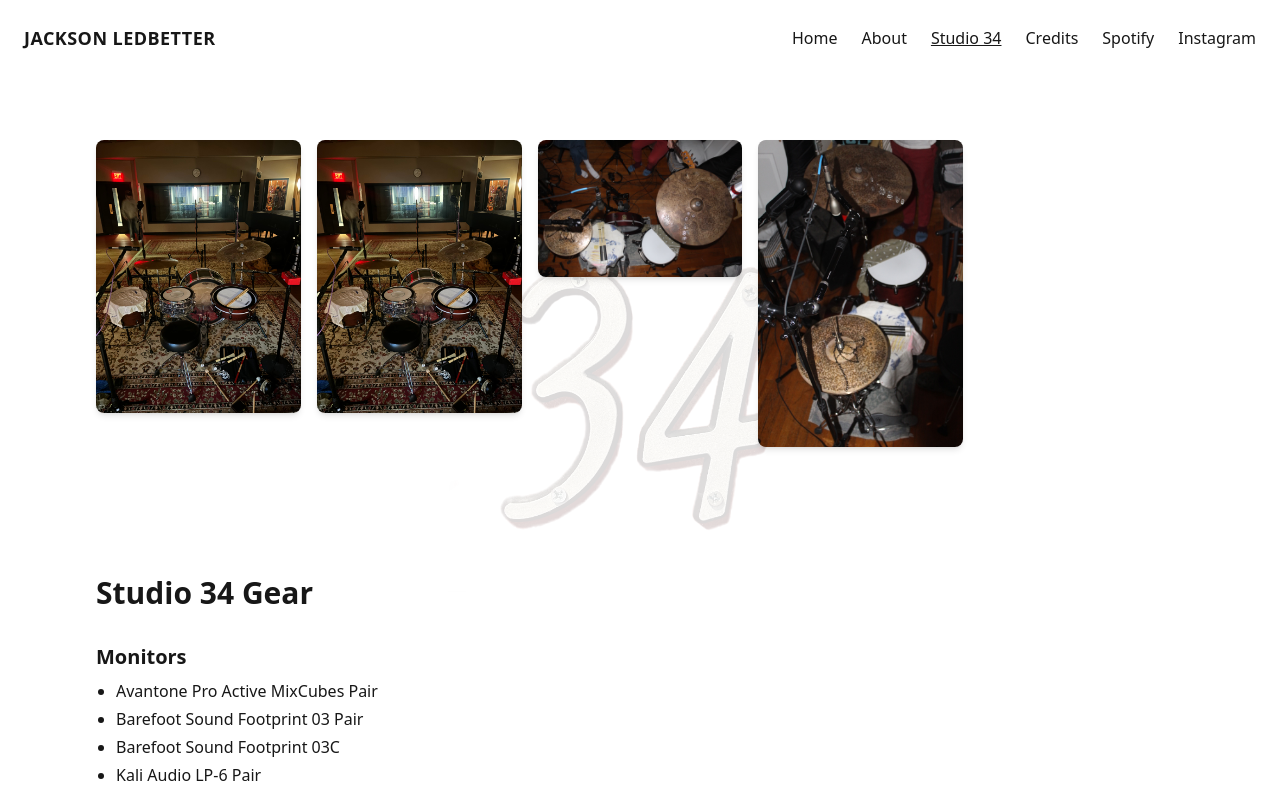
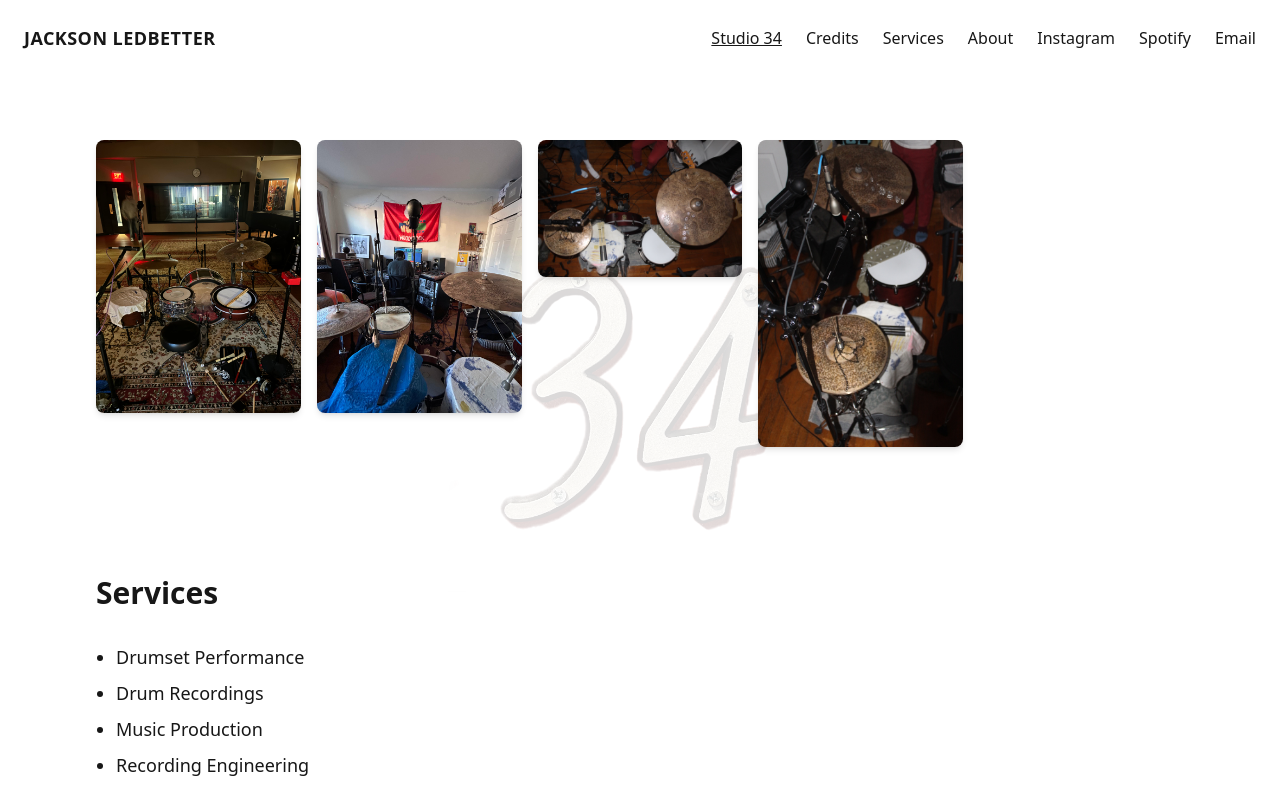
Before and after one commit to sungbinyun03/jacksonLedbetter, a React (Vite) app: page /studio in a window 1280 px wide. Shown: the top 792 px of the page. Built offline with nearby package versions, Linux system fonts and the light colour scheme.

Commit message:
updated to com02

```diff
--- a/package.json
+++ b/package.json
@@ -11,8 +11,8 @@
     "buffer": "^6.0.3",
     "decap-cms-app": "^3.6.4",
     "gray-matter": "^4.0.3",
-    "react": "^18.2.0",
-    "react-dom": "^18.2.0",
+    "react": "^19.1.0",
+    "react-dom": "^19.1.0",
     "react-helmet": "^6.1.0",
     "react-markdown": "^9.1.0",
     "react-router-dom": "^6.22.1",
--- a/src/components/Hero.jsx
+++ b/src/components/Hero.jsx
@@ -11,12 +11,12 @@ export default function Hero() {
 
       {/* name */}
       <h1 className="text-2xl font-extrabold tracking-wide mb-4">
-        JACKSON LEDBETTER
+        JACKSON LEDBETTER
       </h1>
 
       {/* tagline */}
       <p className="max-w-xl leading-relaxed">
-        is a <strong>drummer, producer, educator, recording, mixing &amp; mastering engineer</strong> based in <strong>Northern Virginia</strong>.
+        is a <strong>drummer, producer, educator, recording, mixing & mastering engineer</strong> based in <strong>Northern Virginia</strong>.
       </p>
     </section>
   );
--- a/src/components/Navbar.jsx
+++ b/src/components/Navbar.jsx
@@ -3,11 +3,9 @@ import { useState } from "react";
 import logo34 from "../assets/34logo1.png";
 
 const navLinks = [
-  { path: "/", label: "Home" },
-  { path: "/about", label: "About" },
+  { path: "/about", label: "About" }
   // { path: "/blog", label: "Blog" }
 ];
-
 
 function StudioNavItem({ closeMenu }) {
   const [burst, setBurst] = useState(false);
@@ -45,9 +43,12 @@ function StudioNavItem({ closeMenu }) {
 export default function Navbar() {
   const [open, setOpen] = useState(false);
 
+  // Helper to close menu on link click
+  const handleClose = () => setOpen(false);
+
   return (
     <header className="sticky top-0 z-50 bg-white/80 backdrop-blur px-4 py-6 md:px-6">
-  <nav className="max-w-7xl mx-auto flex items-center justify-between py-1"> {/* 👈 kill .section, set py-1 */}
+      <nav className="max-w-7xl mx-auto flex items-center justify-between py-1">
         <NavLink to="/" className="font-extrabold text-lg leading-none tracking-wide">
           JACKSON LEDBETTER
         </NavLink>
@@ -60,16 +61,24 @@ export default function Navbar() {
           ☰
         </button>
 
+        {/* Desktop menu */}
         <ul
-      className={`md:flex gap-6 font-medium leading-none items-center ${
-        open ? "block" : "hidden md:block"
-      }`}
+          className={
+            "gap-6 font-medium leading-none items-center hidden md:flex"
+          }
         >
+          <StudioNavItem closeMenu={handleClose} />
+          <li><a href="https://credits.muso.ai/profile/5162283a-055d-43d7-b063-5fd7b3b76e64" className="hover:underline">Credits</a></li>
+          <li>
+            <NavLink to="/studio#services" className="hover:underline" onClick={handleClose}>
+              Services
+            </NavLink>
+          </li>
           {navLinks.map(l => (
             <li key={l.path} className="py-0.5">
               <NavLink
                 to={l.path}
-            onClick={() => setOpen(false)}
+                onClick={handleClose}
                 className={({ isActive }) =>
                   isActive ? "underline" : "hover:underline"
                 }
@@ -78,14 +87,42 @@ export default function Navbar() {
               </NavLink>
             </li>
           ))}
-      <StudioNavItem closeMenu={() => setOpen(false)} />
+          <li><a href="https://www.instagram.com/jackson.ledbetter?igsh=eXJpaDY3eGcwdGpt&utm_source=qr" className="hover:underline">Instagram</a></li>
+          <li><a href="https://open.spotify.com/artist/5JemdPtKVI3tRODIOvSZbp?si=mqLloH-EQS2gPIATt3QxKw" className="hover:underline">Spotify</a></li>
+          <li><a href="mailto:jackson@jacksonledbetter.com" className="hover:underline">Email</a></li>
+        </ul>
 
-      <li><a href = " https://credits.muso.ai/profile/5162283a-055d-43d7-b063-5fd7b3b76e64" className = "hover:underline"> Credits </a></li>
-      <li><a href="https://open.spotify.com/artist/5JemdPtKVI3tRODIOvSZbp?si=mqLloH-EQS2gPIATt3QxKw" className="hover:underline">Spotify</a></li>
-      <li><a href="https://www.instagram.com/jackson.ledbetter?igsh=eXJpaDY3eGcwdGpt&utm_source=qr" className="hover:underline">Instagram</a></li>
+        {/* Mobile menu overlay */}
+        {open && (
+          <div className="fixed inset-0 z-50 bg-white/95 flex flex-col items-center justify-start pt-24 px-6 md:hidden transition-all">
+            <ul className="flex flex-col gap-6 w-full text-lg font-medium">
+              <StudioNavItem closeMenu={handleClose} />
+              <li><a href="https://credits.muso.ai/profile/5162283a-055d-43d7-b063-5fd7b3b76e64" className="hover:underline" onClick={handleClose}>Credits</a></li>
+              <li>
+                <NavLink to="/studio#services" className="hover:underline" onClick={handleClose}>
+                  Services
+                </NavLink>
+              </li>
+              {navLinks.map(l => (
+                <li key={l.path} className="py-0.5">
+                  <NavLink
+                    to={l.path}
+                    onClick={handleClose}
+                    className={({ isActive }) =>
+                      isActive ? "underline" : "hover:underline"
+                    }
+                  >
+                    {l.label}
+                  </NavLink>
+                </li>
+              ))}
+              <li><a href="https://www.instagram.com/jackson.ledbetter?igsh=eXJpaDY3eGcwdGpt&utm_source=qr" className="hover:underline" onClick={handleClose}>Instagram</a></li>
+              <li><a href="https://open.spotify.com/artist/5JemdPtKVI3tRODIOvSZbp?si=mqLloH-EQS2gPIATt3QxKw" className="hover:underline" onClick={handleClose}>Spotify</a></li>
+              <li><a href="mailto:jackson@jacksonledbetter.com" className="hover:underline" onClick={handleClose}>Email</a></li>
             </ul>
+          </div>
+        )}
       </nav>
     </header>
-
   );
 }
--- a/src/data/gear.js
+++ b/src/data/gear.js
@@ -98,10 +98,13 @@ export default {
     Keys: [
       "Microkorg Vocoder/Keyboard",
       "Korg Minilogue Synthesizer",
-      "Behringer Model D Synthesizer",
+      "Behringer Model D Synthesizer",
       "Casio CZ‑230S Synthesizer",
       "Casio CT‑360 Keyboard",
-      "Yamaha PSR E403 Keyboard",
+      "Moog Etherwave Theremin",
+      "Teenage Engineering Sub",
+      "Yamaha DX21 Synthesizer",
+      "Yamaha PSR E403 Keyboard",
       "Alesis Nanopiano Module",
       "Arturia Keylab MIDI Keyboard",
       "Various software synths"
--- a/src/pages/About.jsx
+++ b/src/pages/About.jsx
@@ -3,10 +3,12 @@ import about2 from "../assets/ledbetter3.jpg";
 
 const paragraphs = [
   "Jackson Ledbetter, a Northern Virginia native, is a producer, recording and post‑production engineer, studio musician, and educator.",
-  "He began playing drums in third grade and has since performed over 400 shows across the nation. He has played drums for artists like Vivienne Artur, Shane Brady, Ellie Irwin, Dipsea Flower, and Matilde Heckler at venues such as Brighton Music Hall, Mercury Lounge, and Rockwood Music Hall.",
-  "In 2023 he performed at Faster Horses Country Music Festival supporting Vivienne Artur. Jackson has tracked drums and percussion for a wide variety of artists spanning many genres, with examples including Nicolas McCoppin, Dipsea Flower, and Ruby Plume.",
-  "He is fluent in Pro Tools and Ableton Live 12 and recently launched his full‑service studio business, Studio 34.",
-  "Jackson graduated with a Bachelor of Music from Berklee College of Music in May 2025."
+  "He began playing drums in third grade and has since performed over 400 shows across the nation. He has played drums for artists like Vivienne Artur, Shane Brady, Ellie Irwin, Dipsea Flower, and Matilde Heckler performing at venues such as Brighton Music Hall, Mercury Lounge, and Rockwood Music Hall.",
+  "In 2023 he performed at Faster Horses Country Music Festival supporting Vivienne Artur. Jackson has tracked drums and percussion for a wide variety of artists spanning many genres, some examples including Nicolas McCoppin, Dipsea Flower, Ruby Plume.",
+  "Music production is what set him on a career within the music industry, and what inspired him to pursue a degree at Berklee. He started his production career with Logic and is now focused in Pro Tools and Ableton Live 12. His production work has featured on songs by Vivienne Artur, Kohanna, and his own music including recent projects like Vivienne's sophomore EP \"Take It All Home\" and a collaborative piece with close friends Nathan Mayne and Aidan Bass titled \"APT 34.\"",
+  "Jackson initially began mixing and mastering only on songs he produced, but has since expanded into post‑production engineering for other artists. He has mixed for Vivienne Artur, Dipsea Flower, Keefer, Anyon Elder, and Mac n Toss. Notable mastering work includes \"Needing Me\" by Vivienne Artur, \"Sundance\" by Dipsea Flower, and \"Painting Fences\" by Anyon Elder.",
+  "He has had over 20 students in either drumset, concert percussion, or music production lessons since he started teaching in 2018.",
+  "Jackson graduated with a Bachelor of Music from Berklee College of Music in May 2025, at the same time he also launched his full‑service music studio/business, Studio 34."
 ];
 
 export default function About() {
--- a/src/pages/Studio.jsx
+++ b/src/pages/Studio.jsx
@@ -4,12 +4,35 @@ import drums2 from "../assets/drums2.jpg";
 import drums3 from "../assets/drums3.JPG";
 import drums4 from "../assets/drums4.JPG";
 import logoBg from "../assets/34logo2.PNG";
+import { useEffect } from "react";
+import { useLocation } from "react-router-dom";
 
 // import drums5 from "../assets/drums4.jpg";
 
 
 export default function Studio() {
   const gallery = [drums1, drums2, drums3, drums4];
+
+  const services = [
+    "Drumset Performance",
+    "Drum Recordings",
+    "Music Production",
+    "Recording Engineering",
+    "Mix & Master Engineering",
+    "Drum Lessons",
+    "Music Production Lessons"
+  ];
+
+  // Scroll to #services if hash is present
+  const location = useLocation();
+  useEffect(() => {
+    if (location.hash === "#services") {
+      const el = document.getElementById("services");
+      if (el) {
+        el.scrollIntoView({ behavior: "smooth", block: "start" });
+      }
+    }
+  }, [location]);
 
   return (
     <div className="relative">
@@ -29,9 +52,19 @@ export default function Studio() {
         ))}
       </section>
 
+      {/* services section */}
+      <section id="services" className="section">
+        <h2 className="text-3xl font-bold mb-8">Services</h2>
+        <ul className="list-disc pl-5 space-y-2 text-lg">
+          {services.map((service) => (
+            <li key={service}>{service}</li>
+          ))}
+        </ul>
+      </section>
+
       {/* gear list */}
       <section className="section">
-        <h2 className="text-3xl font-bold mb-8">Studio 34 Gear</h2>
+        <h2 className="text-3xl font-bold mb-8">Studio 34 Gear</h2>
 
         {Object.entries(gear).map(([cat, items]) => (
           <div key={cat} className="mb-10">
```
Also changed, not shown: src/assets/drums2.jpg, 1 other file (tests, documents, lock files or other folders). Lines whose indentation alone changed are shown as unchanged.
